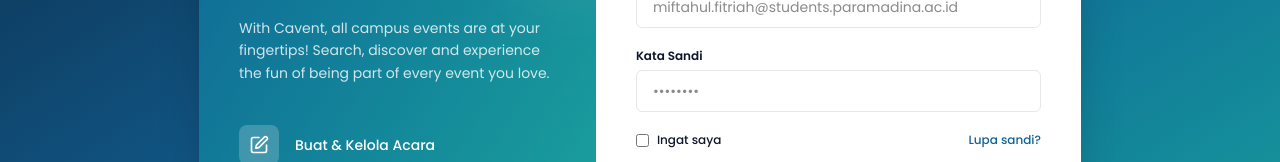
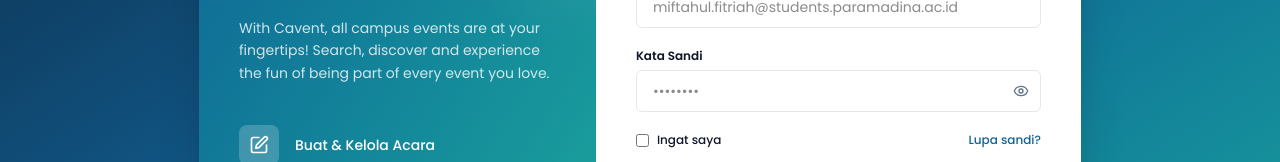
Before and after one commit to miftahulfitriah143/cavent1.0, a Next.js app: page /login in a window 1280 px wide. Shown: the part 360-522 px from the top of the page. Built offline with nearby package versions, Linux system fonts and the light colour scheme; no server answers.

Commit message:
Update Lagi

```diff
--- a/app/(auth)/login/page.tsx
+++ b/app/(auth)/login/page.tsx
@@ -22,7 +22,9 @@ import {
   Mic2,
   Users,
   Menu,
-  X
+  X,
+  Eye,
+  EyeOff
 } from "lucide-react";
 import Link from "next/link";
 import Image from "next/image";
@@ -39,6 +41,7 @@ export default function LoginPage() {
   const [email, setEmail] = useState("");
   const [password, setPassword] = useState("");
   const [fullName, setFullName] = useState(""); // Dipakai untuk Nama Lengkap / Nama Organisasi
+  const [showPassword, setShowPassword] = useState(false);
 
   // Deteksi domain email reaktif untuk mahasiswa & dosen/HIMA
   const isStudentEmail = email.toLowerCase().trim().endsWith("@students.paramadina.ac.id");
@@ -347,14 +350,14 @@ export default function LoginPage() {
 
               <button
                 onClick={() => setActiveTab("masuk")}
-                className={`relative z-10 flex-1 py-2 text-sm font-semibold transition-colors duration-300 ${activeTab === "masuk" ? "text-dark" : "text-neutral hover:text-dark"
+                className={`relative z-10 flex-1 py-2 text-sm font-semibold transition-colors duration-300 cursor-pointer ${activeTab === "masuk" ? "text-dark" : "text-neutral hover:text-dark"
                   }`}
               >
                 Masuk
               </button>
               <button
                 onClick={() => setActiveTab("daftar")}
-                className={`relative z-10 flex-1 py-2 text-sm font-semibold transition-colors duration-300 ${activeTab === "daftar" ? "text-dark" : "text-neutral hover:text-dark"
+                className={`relative z-10 flex-1 py-2 text-sm font-semibold transition-colors duration-300 cursor-pointer ${activeTab === "daftar" ? "text-dark" : "text-neutral hover:text-dark"
                   }`}
               >
                 Daftar
@@ -386,14 +389,24 @@ export default function LoginPage() {
 
                     <div>
                       <label className="block text-xs font-semibold text-dark mb-1.5">Kata Sandi</label>
+                      <div className="relative">
                         <input
-                        type="password"
+                          type={showPassword ? "text" : "password"}
                           value={password}
                           onChange={(e) => setPassword(e.target.value)}
                           placeholder="••••••••"
-                        className="w-full rounded-md border border-gray-200 px-4 py-2.5 text-sm focus:border-primary focus:outline-none focus:ring-1 focus:ring-primary transition-shadow"
+                          className="w-full rounded-md border border-gray-200 px-4 py-2.5 pr-10 text-sm focus:border-primary focus:outline-none focus:ring-1 focus:ring-primary transition-shadow"
                           required
                         />
+                        <button
+                          type="button"
+                          onClick={() => setShowPassword(!showPassword)}
+                          className="absolute right-3 top-1/2 -translate-y-1/2 text-neutral hover:text-dark transition-colors cursor-pointer"
+                          tabIndex={-1}
+                        >
+                          {showPassword ? <EyeOff className="h-4 w-4" /> : <Eye className="h-4 w-4" />}
+                        </button>
+                      </div>
                     </div>
 
                     <div className="flex items-center justify-between">
@@ -407,7 +420,7 @@ export default function LoginPage() {
                     <button
                       type="submit"
                       disabled={isProcessing}
-                      className="w-full rounded-md bg-primary px-4 py-3 text-sm font-semibold text-white transition-all hover:bg-[#0f527c] hover:shadow-md hover:shadow-primary/20 disabled:opacity-70 mt-4"
+                      className="w-full cursor-pointer rounded-md bg-primary px-4 py-3 text-sm font-semibold text-white transition-all hover:bg-[#0f527c] hover:shadow-md hover:shadow-primary/20 disabled:opacity-70 mt-4"
                     >
                       {isProcessing ? "Memproses..." : "Masuk"}
                     </button>
@@ -430,7 +443,7 @@ export default function LoginPage() {
                       className={`flex flex-col items-center justify-center p-4 rounded-xl border-2 transition-all duration-300 ${registerRole === "organizer"
                         ? "border-primary bg-primary-50 text-primary shadow-sm scale-[1.02]"
                         : "border-gray-100 bg-white text-neutral hover:border-gray-200 hover:bg-gray-50"
-                        } ${isStudentEmail ? "opacity-40 cursor-not-allowed border-gray-100" : ""}`}
+                        } ${isStudentEmail ? "opacity-40 cursor-not-allowed border-gray-100" : "cursor-pointer"}`}
                     >
                       <Mic2 className={`h-6 w-6 mb-2 transition-colors ${registerRole === "organizer" ? "text-primary" : "text-neutral"}`} />
                       <span className="text-sm font-bold">Penyelenggara</span>
@@ -440,7 +453,7 @@ export default function LoginPage() {
                     <button
                       type="button"
                       onClick={() => setRegisterRole("mahasiswa")}
-                      className={`flex flex-col items-center justify-center p-4 rounded-xl border-2 transition-all duration-300 ${registerRole === "mahasiswa"
+                      className={`flex flex-col items-center justify-center p-4 rounded-xl border-2 transition-all duration-300 cursor-pointer ${registerRole === "mahasiswa"
                         ? "border-primary bg-primary-50 text-primary shadow-sm scale-[1.02]"
                         : "border-gray-100 bg-white text-neutral hover:border-gray-200 hover:bg-gray-50"
                         }`}
@@ -494,21 +507,31 @@ export default function LoginPage() {
 
                     <div>
                       <label className="block text-xs font-semibold text-dark mb-1.5">Kata Sandi</label>
+                      <div className="relative">
                         <input
-                        type="password"
+                          type={showPassword ? "text" : "password"}
                           value={password}
                           onChange={(e) => setPassword(e.target.value)}
                           placeholder="••••••••"
-                        className="w-full rounded-md border border-gray-200 px-4 py-2 text-sm focus:border-primary focus:outline-none focus:ring-1 focus:ring-primary transition-shadow"
+                          className="w-full rounded-md border border-gray-200 px-4 py-2 pr-10 text-sm focus:border-primary focus:outline-none focus:ring-1 focus:ring-primary transition-shadow"
                           required
                           minLength={6}
                         />
+                        <button
+                          type="button"
+                          onClick={() => setShowPassword(!showPassword)}
+                          className="absolute right-3 top-1/2 -translate-y-1/2 text-neutral hover:text-dark transition-colors cursor-pointer"
+                          tabIndex={-1}
+                        >
+                          {showPassword ? <EyeOff className="h-4 w-4" /> : <Eye className="h-4 w-4" />}
+                        </button>
+                      </div>
                     </div>
 
                     <button
                       type="submit"
                       disabled={isProcessing}
-                      className="w-full rounded-md bg-primary px-4 py-3 text-sm font-semibold text-white transition-all hover:bg-[#0f527c] hover:shadow-md hover:shadow-primary/20 disabled:opacity-70 mt-4"
+                      className="w-full cursor-pointer rounded-md bg-primary px-4 py-3 text-sm font-semibold text-white transition-all hover:bg-[#0f527c] hover:shadow-md hover:shadow-primary/20 disabled:opacity-70 mt-4"
                     >
                       {isProcessing ? "Memproses..." : "Daftar"}
                     </button>
@@ -533,7 +556,7 @@ export default function LoginPage() {
                 type="button"
                 onClick={handleGoogleAuth}
                 disabled={isProcessing}
-                className="flex w-full items-center justify-center gap-3 rounded-md border border-gray-200 bg-white px-4 py-2.5 text-sm font-semibold text-dark transition hover:bg-gray-50 disabled:opacity-70"
+                className="flex w-full cursor-pointer items-center justify-center gap-3 rounded-md border border-gray-200 bg-white px-4 py-2.5 text-sm font-semibold text-dark transition hover:bg-gray-50 disabled:opacity-70"
               >
                 <svg className="h-5 w-5" viewBox="0 0 24 24">
                   <path d="M22.56 12.25c0-.78-.07-1.53-.2-2.25H12v4.26h5.92c-.26 1.37-1.04 2.53-2.21 3.31v2.77h3.57c2.08-1.92 3.28-4.74 3.28-8.09z" fill="#4285F4" />
```
Lines whose indentation alone changed are shown as unchanged.
